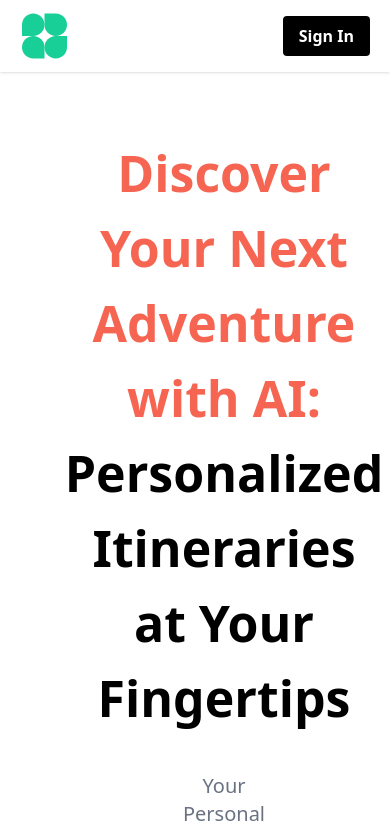
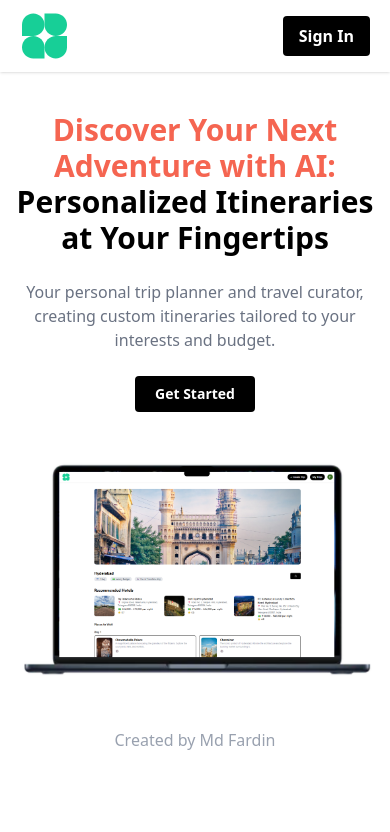
Before and after one commit to fardin654/ai-trip-planner, a React (Vite) app: page / in a window 390 px wide. Shown: the top 832 px of the page. Built offline with nearby package versions, Linux system fonts and the light colour scheme; no server answers.

Commit message:
Changes for responsiveness

```diff
--- a/src/components/custom/Hero.jsx
+++ b/src/components/custom/Hero.jsx
@@ -4,18 +4,28 @@ import { Link } from 'react-router-dom'
 
 function Hero() {
   return (
-    <div className='flex flex-col items-center mx-56 gap-9'>
-      <h1
-      className='font-extrabold text-[50px] text-center mt-16'>
-        <span className='text-[#f56551]'>Discover Your Next Adventure with AI:</span> Personalized Itineraries at Your Fingertips</h1>
-        <p className='text-xl text-gray-500 text-center'>Your Personal trip planner and travel curator, creating custom itineraries tailored to your interests and budget.</p>
-        <Link to={'/create-trip'}>
-            <button class="bg-black text-white font-semibold py-2 px-4 rounded hover:bg-gray-900">
-            Get Started
-            </button>
-        </Link>
-        <img src="\landing.png" className='mt-[0px] h-[25rem] w-[45rem]' alt="Landing Image"/>
-        <Footer />
+    <div className='flex flex-col items-center px-4 sm:px-8 md:px-16 lg:px-24 xl:px-56 gap-6 sm:gap-9'>
+      <h1 className='font-extrabold text-3xl sm:text-4xl md:text-5xl text-center mt-10 sm:mt-16'>
+        <span className='text-[#f56551]'>Discover Your Next Adventure with AI:</span> Personalized Itineraries at Your Fingertips
+      </h1>
+
+      <p className='text-base sm:text-lg md:text-xl text-gray-500 text-center max-w-2xl'>
+        Your personal trip planner and travel curator, creating custom itineraries tailored to your interests and budget.
+      </p>
+
+      <Link to={'/create-trip'}>
+        <button className="bg-black text-white font-semibold py-2 px-5 rounded hover:bg-gray-900 text-sm sm:text-base">
+          Get Started
+        </button>
+      </Link>
+
+      <img
+        src="/landing.png"
+        className='w-full max-w-[720px] h-auto mt-6'
+        alt="Landing Image"
+      />
+
+      <Footer />
     </div>
   )
 }
```
